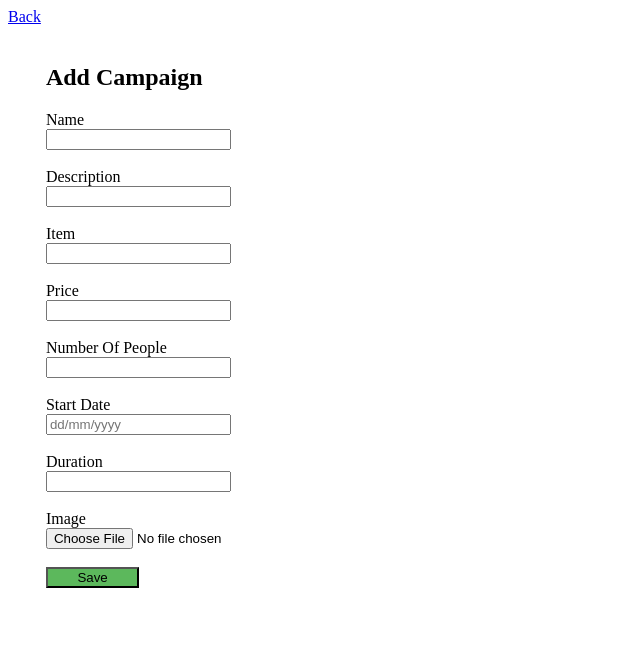
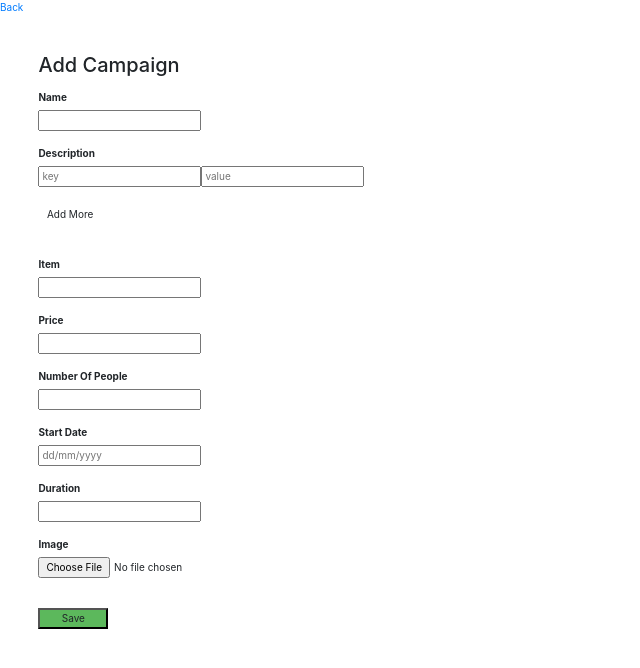
Before and after one commit to poojapauskar/suffal-admin, a PHP site: page /add_campaign.php in a window 1280 px wide. Shown: the top 668 px of the page, without its empty margins (0-640 px from the left). Run offline with PHP 8.4, Linux system fonts and the light colour scheme; the visitor is signed in with stand-in values (Sample User, id 1); some libraries are stand-ins or nearby versions.

Commit message:
desc working

```diff
--- a/add_campaign.php
+++ b/add_campaign.php
@@ -11,7 +11,14 @@ if($_SESSION['login_suffal_app'] == 1){
 ?>
 <html>
   <head>
+   <title></title>
 
+  <link href="https://maxcdn.bootstrapcdn.com/bootstrap/3.3.7/css/bootstrap.min.css" rel="stylesheet" integrity="sha384-BVYiiSIFeK1dGmJRAkycuHAHRg32OmUcww7on3RYdg4Va+PmSTsz/K68vbdEjh4u" crossorigin="anonymous">
+<!-- <link rel="stylesheet" type="text/css" href="css/material.indigo-pink.min.css"> -->
+ <meta name="viewport" content="width=device-width, arinitial-scale=1">
+  <link rel="stylesheet" type="text/css" href="css/bootstrap.css">
+  <link rel="stylesheet" type="text/css" href="autocomplete-Files/styles.css">
+  <script src="https://ajax.googleapis.com/ajax/libs/jquery/3.1.1/jquery.min.js"></script>
   </head>
   <body>
 
@@ -49,6 +56,24 @@ if(isset($_POST['submit'])){
         $arr = json_decode($result,true);
         /*echo $arr['signed_urls'][0][0];*/
 
+        /*var_dump($_POST['key'][0]);*/
+        /*echo $_POST['value'];*/
+
+        $key_value=[];
+        for ($k=0;$k<count($_POST['key']);$k++){
+          $array1=[];
+          $key1= $_POST["key"][$k];
+          $value1= $_POST["value"][$k];
+          $array1= "{'Key':'".$key1."', 'Value':'".$value1."'}";
+          array_push($key_value,$array1);
+        }
+        $_SESSION['description']= $key_value;
+        $description= implode(",", $_SESSION['description']);
+
+        /*echo "[".$description."]";*/
+        /*var_dump($key_value);*/
+        // echo $key_value;
+
         $check = getimagesize($_FILES["image"]["tmp_name"]);
         if(is_uploaded_file($_FILES['image']['tmp_name']) && !($_FILES['image']['error'])) {
             $url_upload = $arr['signed_urls'][0][0];
@@ -76,10 +101,11 @@ if(isset($_POST['submit'])){
           }
 
 
+
    $url = 'https://suffalproject.herokuapp.com/campaign/?access_token=6L0twxGEfgGNXE0wnRaJIzRk4KkfVF';
    $data = array(
               'name' => $_POST['name'],
-              'description' => $_POST['description'],
+              'description' => $description,
               'item' => $_POST['item'],
               'price' => $_POST['price'],
               'no_of_people' => $_POST['number_of_ppl'],
@@ -114,7 +140,13 @@ if(isset($_POST['submit'])){
     <br><br>
 
     <label>Description</label><br>
-    <input type="text" id="description" name="description"/>
+      <div class="present_fields_1">
+          <input type="text" name="key[]" placeholder="key"/><input type="text" name="value[]" placeholder="value"/>
+          <div class="input_fields" style="color:black"><br>
+           <button type="button" class="add_field btn ">Add More</button>
+          </div>
+      </div>
+
     <br><br>
 
     <label>Item</label><br>
@@ -152,5 +184,37 @@ if(isset($_POST['submit'])){
   </button> -->
   </form>
 
+
+ <script type="text/javascript">
+$(document).ready(function() {
+
+    var max_fields      = 10; //maximum input boxes allowed
+    var wrapper         = $(".input_fields"); //Fields wrapper
+    var add_button      = $(".add_field"); //Add button ID
+    var wrapper_pre1         = $(".present_fields_1"); //Fields wrapper
+    var x = 1; //initlal text box count
+    $(add_button).click(function(e){ //on add input button click
+      /* alert("hi");*/
+        e.preventDefault();
+
+        if(x < max_fields){ //max input box allowed
+            x++; //text box increment
+            $('<div><input type="text" name="key[]" placeholder="key"/><input type="text" name="value[]" placeholder="value"/><a href="#" class="remove_field">Remove</a></div><br>').insertBefore(add_button)//add input box\
+
+
+      }
+    });
+    $(wrapper).on("click",".remove_field", function(e){ //user click on remove text
+        e.preventDefault(); $(this).parent('div').remove(); x--;
+    })
+
+    $(wrapper_pre1).on("click",".remove_field_pre1", function(e){ //user click on remove text
+        e.preventDefault(); $(this).parent('div').remove(); x--;
+    })
+
+  });
+
+
+</script>
     </body>
     </html>
```
Also changed, not shown: home.php (+14 -1 lines).
